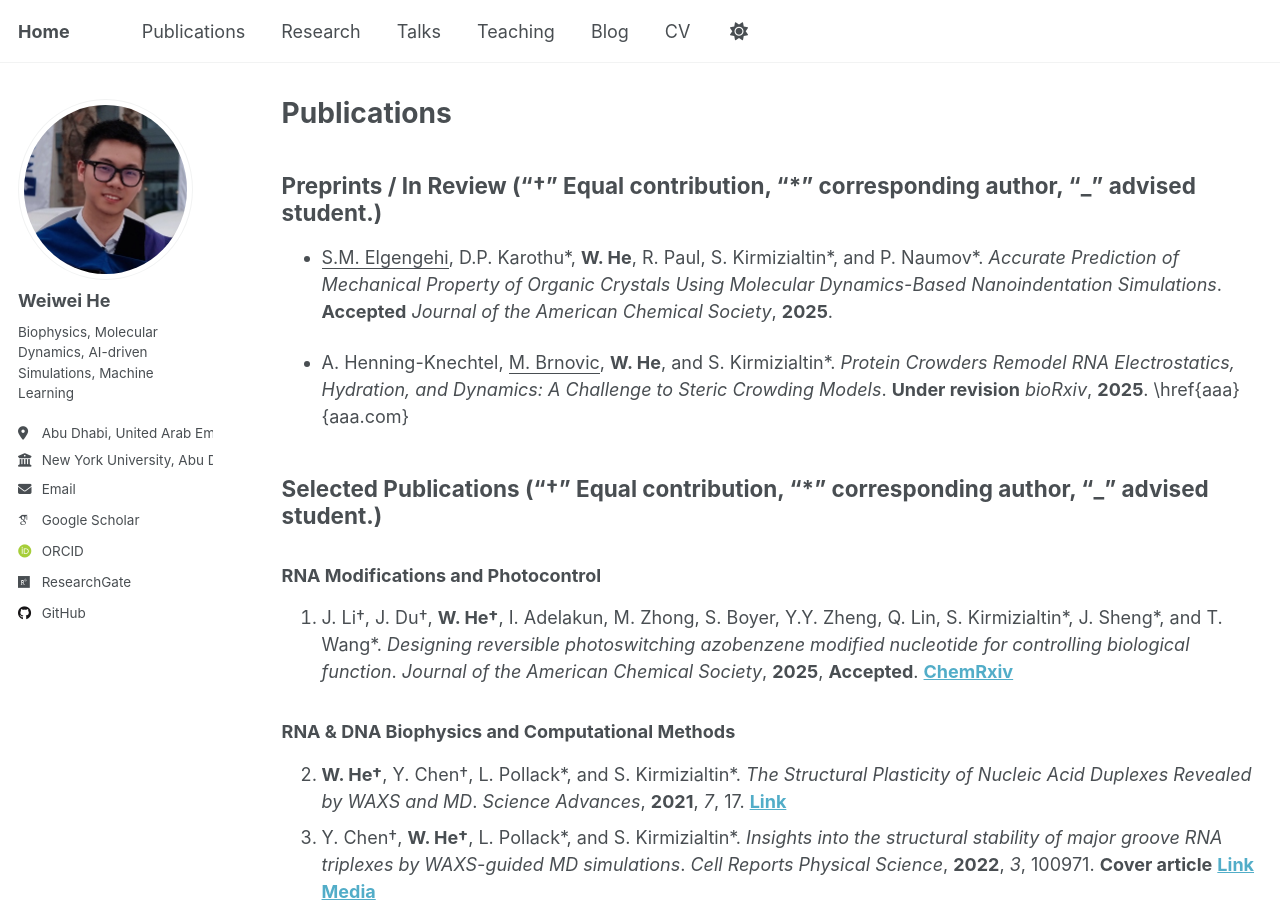
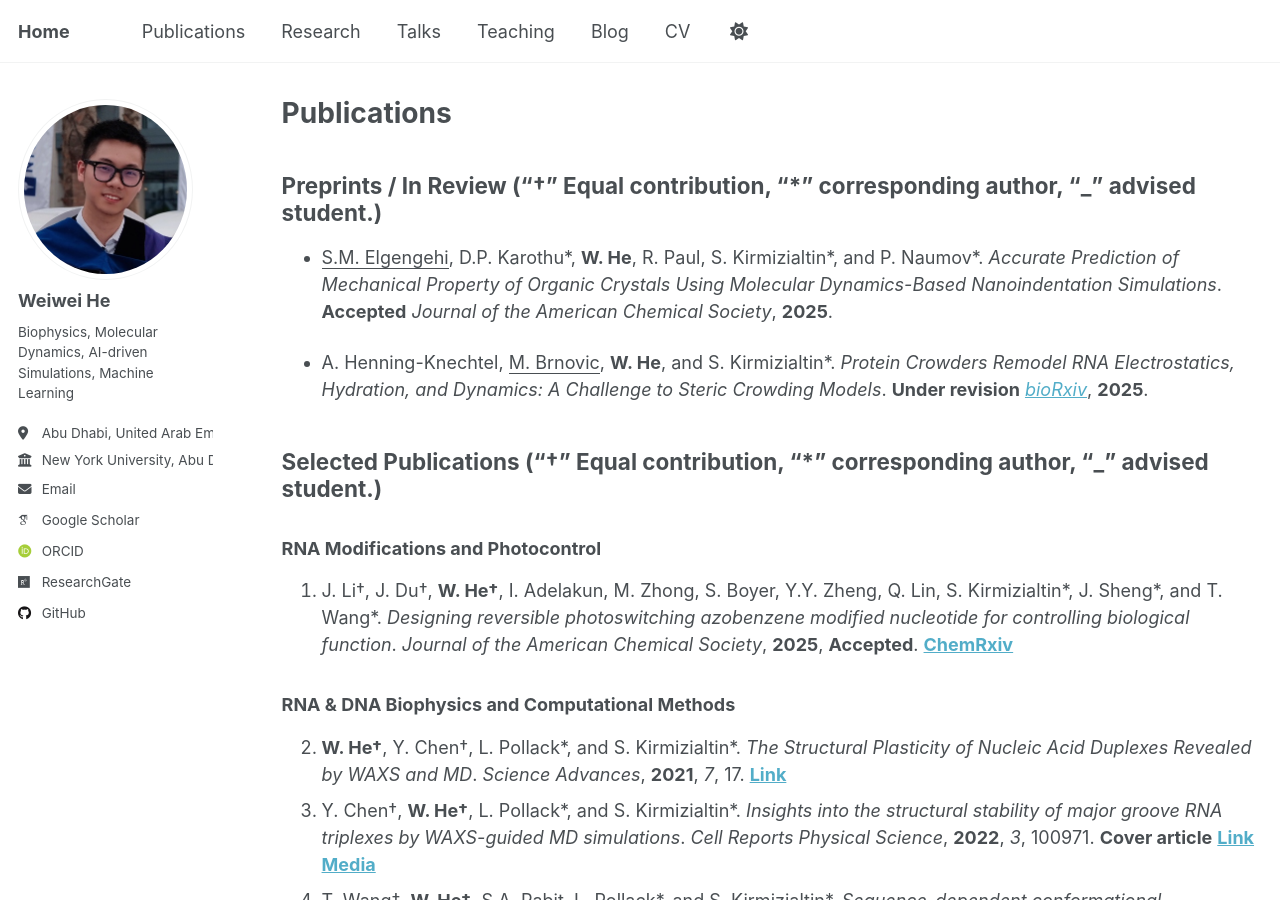
Before and after one commit to Warrenheww/warrenheww.github.io, a Jekyll site: the page built from _pages/publications.md, in a window 1280 px wide and 900 px high. Built offline with Jekyll 4.4.1, drawn with Linux system fonts in a browser that asks for light colours; some web fonts are replaced.

Commit message:
Update publications.md

```diff
--- a/_pages/publications.md
+++ b/_pages/publications.md
@@ -11,7 +11,7 @@ author_profile: true
 Property of Organic Crystals Using Molecular Dynamics-Based Nanoindentation Simulations*. **Accepted** *Journal of the American Chemical Society*, **2025**.
 
 - A. Henning-Knechtel, <ins>M. Brnovic</ins>, **W. He**, and S. Kirmizialtin\*. *Protein Crowders Remodel RNA Electrostatics,
-Hydration, and Dynamics: A Challenge to Steric Crowding Models*. **Under revision** *bioRxiv*, **2025**. \href{aaa}{aaa.com}
+Hydration, and Dynamics: A Challenge to Steric Crowding Models*. **Under revision** *<a href="https://www.biorxiv.org/content/10.1101/2025.09.25.678182v1" target="_blank" rel="noopener">bioRxiv</a>*, **2025**.
 
 ## Selected Publications ("†" Equal contribution, "*" corresponding author, “_” advised student.)
 
```
